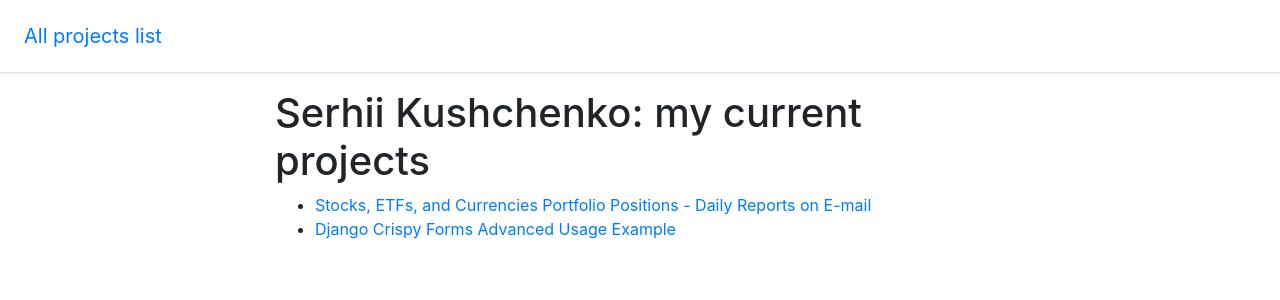
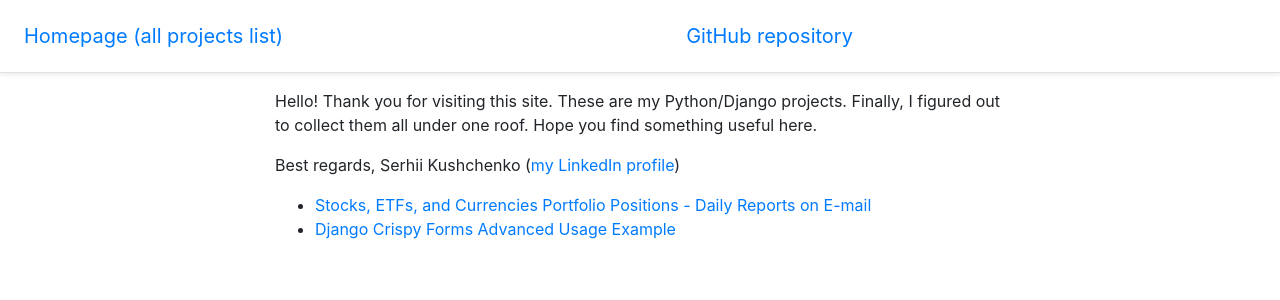
Before and after one commit to s-kust/ProjectsSharedHousing, a Django app: page / in a window 1280 px wide. Shown: the top 300 px of the page. Run offline with Django 3.2, Linux system fonts and the light colour scheme; parts of the project's set-up code (start-up, migrations or seed data) failed here and were passed over; some libraries are stand-ins or nearby versions.

Commit message:
Added textual explanations to templates

```diff
--- a/app/templates/_base.html
+++ b/app/templates/_base.html
@@ -22,7 +22,9 @@ table, th, td {
 <div class="d-flex flex-column flex-md-row align-items-center p-3 px-md-4
 mb-3 bg-white border-bottom shadow-sm">
 <a href="{% url 'all_projects' %}" class="navbar-brand my-0 mr-md-auto
-font-weight-normal">All projects list</a>
+font-weight-normal">Homepage (all projects list)</a>
+<a href="https://github.com/s-kust/ProjectsSharedHousing" target="_blank" class="navbar-brand my-0 mr-md-auto
+font-weight-normal">GitHub repository</a>
 
 </div>
 </header>
--- a/app/templates/all_schemas.html
+++ b/app/templates/all_schemas.html
@@ -1,6 +1,8 @@
 {% extends '_base.html' %}
 
 {% block content %}
+<p>This project aims to demonstrate the creation and processing of the large and complex form in Django using <code>django-crispy-forms</code>. You can edit the names of data schemes, add new schemes, and delete them. Also, edit columns, including changing their types and parameter values.</p>
+<p>Don't be surprised when your editing results disappear. The schemes and their columns are reset every 15 minutes using a Celery task.</p>
 <p>Please see the project <a href="https://github.com/s-kust/django-advanced-forms" target="_blank">code on github</a> and description <a href="https://dev.to/djangotricks/guest-post-django-crispy-forms-advanced-usage-example-51m0" target="_blank">here</a></p>
 <table class="table-bordered">
   <tr>
--- a/app/templates/root_page.html
+++ b/app/templates/root_page.html
@@ -1,7 +1,8 @@
 {% extends '_base.html' %}
 
 {% block content %}
-<h1>Serhii Kushchenko: my current projects</h1>
+<p>Hello! Thank you for visiting this site. These are my Python/Django projects. Finally, I figured out to collect them all under one roof. Hope you find something useful here.</p>
+<p>Best regards, Serhii Kushchenko (<a href="https://www.linkedin.com/in/kushchenko/" target="_blank">my LinkedIn profile</a>)</p>
 <ul>
 <li><a href="{% url 'portfolio_root' %}">Stocks, ETFs, and Currencies Portfolio Positions - Daily Reports on E-mail</a></li>
 <li><a href="{% url 'all_schemas' %}">Django Crispy Forms Advanced Usage Example</a></li>
--- a/db_config.ini
+++ /dev/null
@@ -1,3 +0,0 @@
-POSTGRES_DB=app
-POSTGRES_USER=postgres
-POSTGRES_PASSWORD=xrqu1ebi7rgcqqf0ni
--- /dev/null
+++ b/db_config_template.ini
@@ -0,0 +1,3 @@
+POSTGRES_DB=app
+POSTGRES_USER=postgres
+POSTGRES_PASSWORD=insert_your_db_password_here
```
Also changed, not shown: app/templates/portfolio_all_rows.html (+7 -1 lines), 1 other file.
